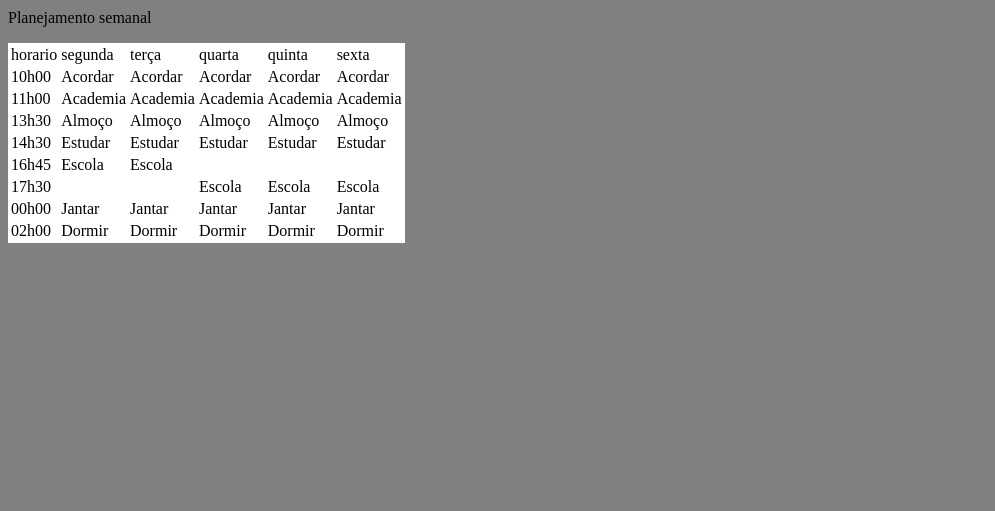
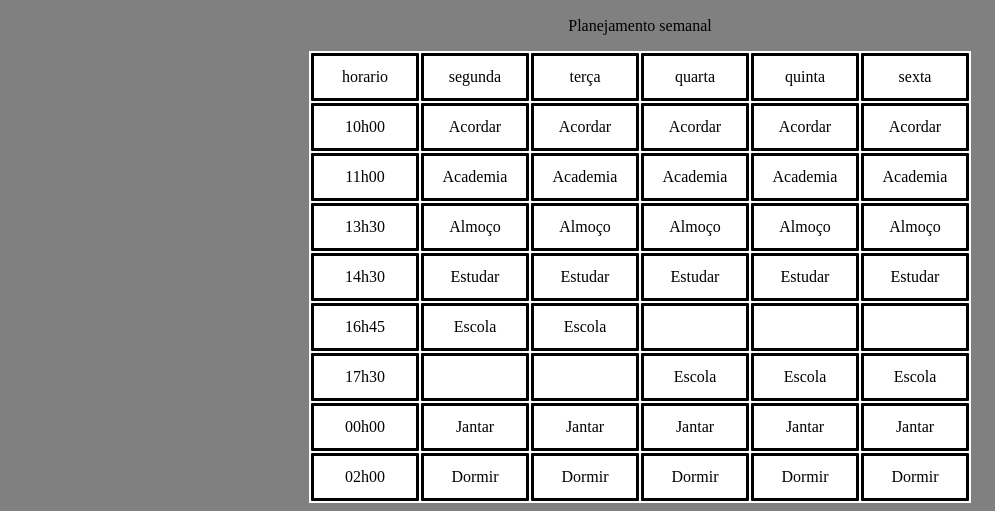
Before and after one commit to TiagoSSouza3/aw-2, a plain HTML site: page index.html in a window 1280 px wide. Shown: the part 859-1370 px from the top of the page, without its empty margins (0-995 px from the left). Before the commit the page ends 1110 px from the top, so only its background shows below. Drawn offline with Linux system fonts and the light colour scheme; a script that the page names is missing.

Commit message:
adding css

```diff
--- a/index.html
+++ b/index.html
@@ -7,19 +7,20 @@
     <title>Tiago</title>
 </head>
 <body bgcolor="gray">
-    <div>
+    <div class="content">
+        <div class="ayel">
             <h4>Ola</h4>
             <img src="https://a.espncdn.com/photo/2022/0303/r981587_1296x729_16-9.jpg" width="300px">
             <p> Este é o ayel do lol </p>
         </div>
 
-    <div>
+        <div class="radio">
             <img src="https://m.media-amazon.com/images/I/812Jc9xaThS.jpg" width="600px"><br/>
             <audio controls>
                 <source src="midia/audio.mp3" type="audio/mp3">
             </audio>
         </div>
-    <div>
+        <div class="planejamento">
             <p>Planejamento semanal</p>
             <table bgcolor="white">
                 <tr>
@@ -96,6 +97,7 @@
                 </tr>
             </table>
         </div>
+    </div>
 </body>
 <script src="js/myscript.js"></script>
 </html>
--- a/styles.css
+++ b/styles.css
@@ -0,0 +1,17 @@
+td {
+    text-align: center;
+    width: 100px;
+    height: 40px;
+    border-radius: 1px;
+    border-style: solid;
+}
+
+body {
+    display: flex;
+    justify-content: center;
+    align-items: center;
+}
+
+.ayel, .planejamento, .radio {
+    text-align: center;
+}
```
Lines whose indentation alone changed are shown as unchanged.
